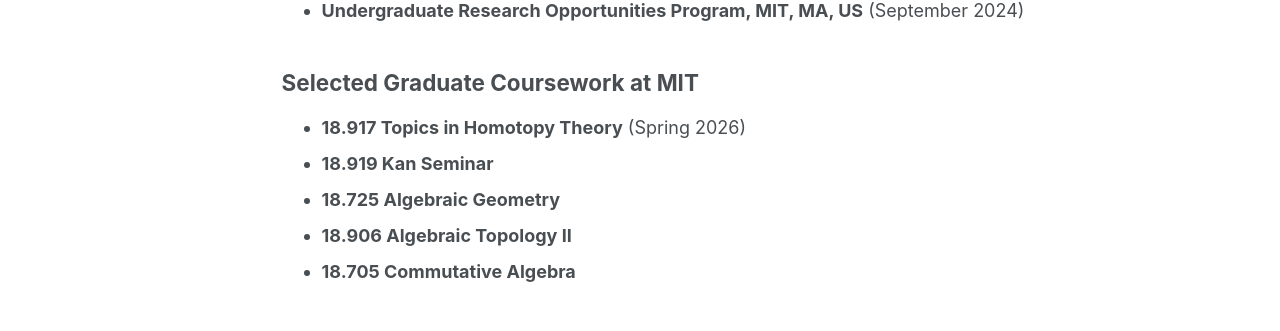
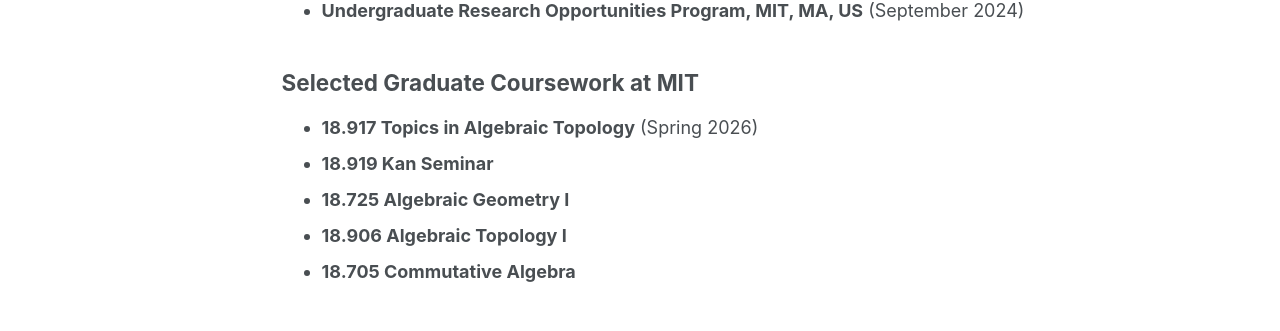
Before and after one commit to cakezhou/cakezhou.github.io, a Jekyll site: the page built from _pages/academic-activity.md, in a window 1280 px wide and 1396 px high. Shown: the part 712-1043 px from the top of the window. Built offline with Jekyll 4.4.1, drawn with Linux system fonts in a browser that asks for light colours; a script bundle is joined from its source files by our own code; library files that are not in the unit come from our copies.

Commit message:
Update course names in academic activity page

```diff
--- a/_pages/academic-activity.md
+++ b/_pages/academic-activity.md
@@ -23,10 +23,10 @@
 * **Undergraduate Research Opportunities Program, MIT, MA, US** (September 2024)
 
 ## Selected Graduate Coursework at MIT
-* **18.917 Topics in Homotopy Theory** (Spring 2026)
+* **18.917 Topics in Algebraic Topology** (Spring 2026)
 * **18.919 Kan Seminar**
-* **18.725 Algebraic Geometry**
-* **18.906 Algebraic Topology II**
+* **18.725 Algebraic Geometry I**
+* **18.906 Algebraic Topology I**
 * **18.705 Commutative Algebra**
 
 ## Other commitments
```
